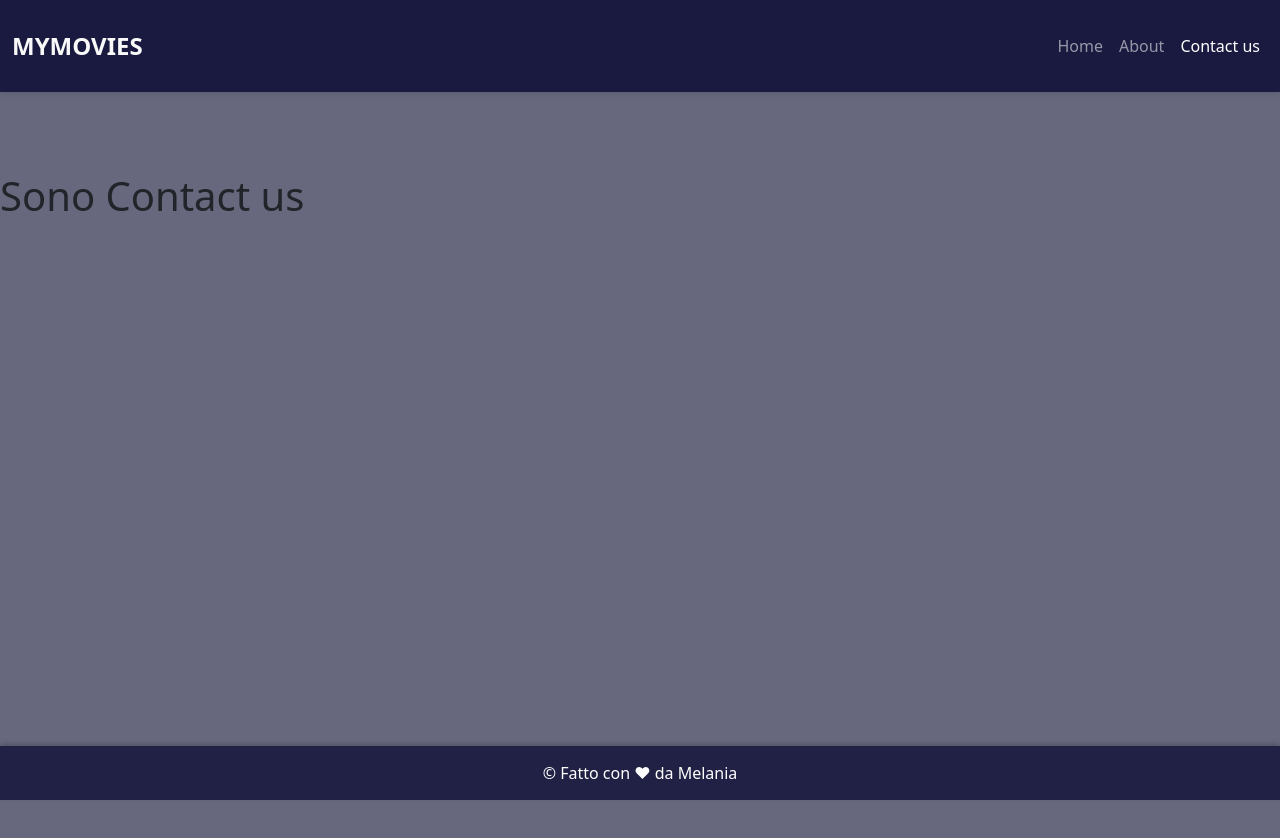
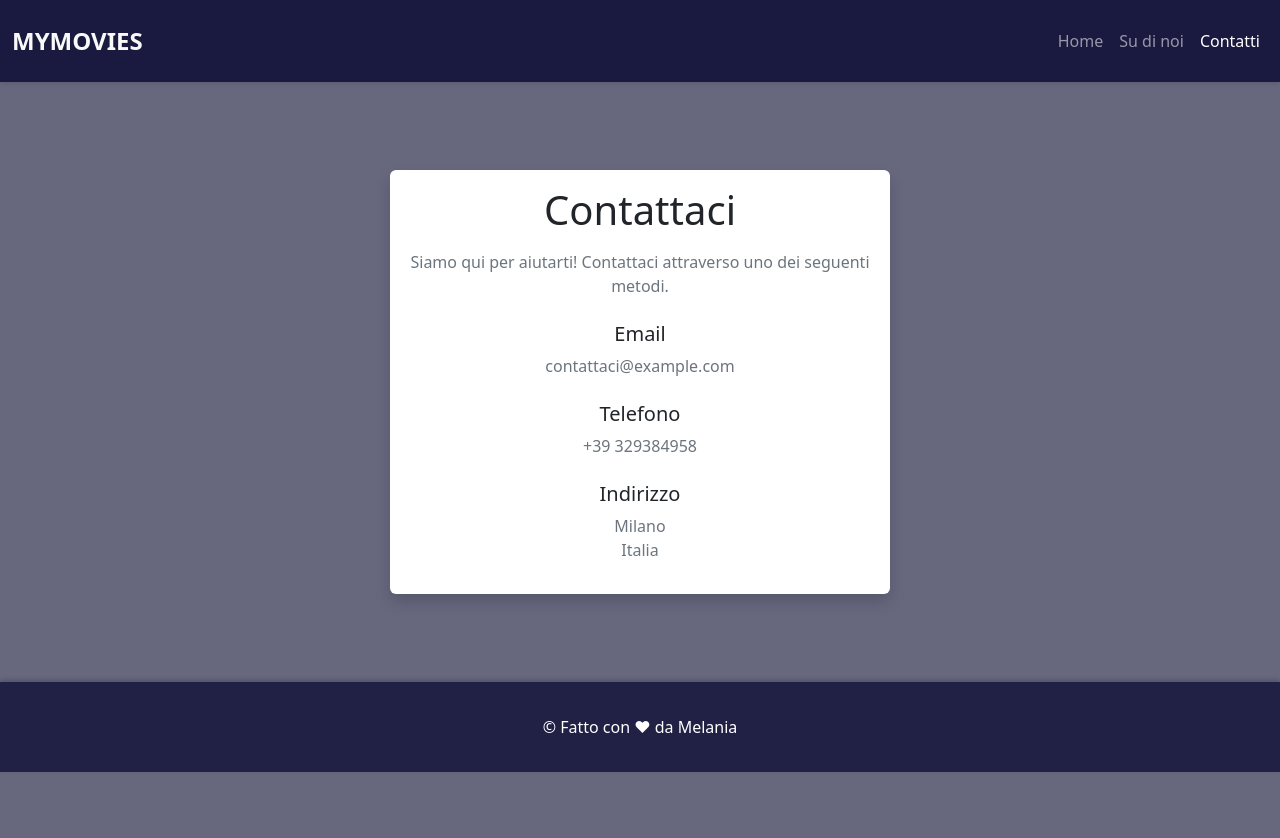
Before and after one commit to Melrizzuto/webapp-react, a React (Vite) app: page /contact in a window 1280 px wide. Shown: the top 838 px of the page. After the commit the page ends 800 px from the top, so only its background shows below. Built offline with nearby package versions, Linux system fonts and the light colour scheme; no server answers.

Commit message:
added style to about and contact pages and updated style to movieDetails page

```diff
--- a/src/components/Footer.module.css
+++ b/src/components/Footer.module.css
@@ -2,7 +2,7 @@
 .footer {
     background-color: rgba(26, 26, 64, 0.9);
     color: white;
-    padding: 15px 0;
+    padding: 33px 0;
     position: sticky;
     bottom: 0;
     width: 100%;
--- a/src/components/Header.jsx
+++ b/src/components/Header.jsx
@@ -52,12 +52,12 @@ export default function Header() {
               </li>
               <li className="nav-item">
                 <NavLink to="/about" className="nav-link">
-                  About
+                  Su di noi
                 </NavLink>
               </li>
               <li className="nav-item">
                 <NavLink to="/contact" className="nav-link">
-                  Contact us
+                  Contatti
                 </NavLink>
               </li>
               {/* <li>
--- a/src/components/Header.module.css
+++ b/src/components/Header.module.css
@@ -8,7 +8,7 @@
     background-color: rgba(26, 26, 64, 1);
     /* Blu scuro iniziale */
     transition: background-color 0.3s ease, padding 0.3s ease;
-    padding: 15px 0;
+    padding: 10px 0;
     box-shadow: 0 2px 5px rgba(0, 0, 0, 0.1);
 }
 
--- a/src/index.css
+++ b/src/index.css
@@ -6,22 +6,14 @@ body {
 
 main {
   width: 100%;
-  min-height: 100vh;
+  min-height: 75vh;
   display: flex;
   flex-direction: column;
-  padding-top: 80px;
-  /* Spazio per l'header */
-  padding-bottom: 80px;
-  /* Spazio per il footer */
   box-sizing: border-box;
-  overflow-y: auto;
-  /* Abilita lo scroll verticale */
+  padding-top: 20px;
 }
 
-/* Personalizzazione della barra di scorrimento per l'intera pagina */
 .content {
-  flex-grow: 1;
-  /* Occupare lo spazio restante */
   padding: 20px;
   background-color: #f4f4f4;
 }
@@ -32,18 +24,14 @@ main {
 
 ::-webkit-scrollbar-track {
   background: var(--color-black);
-  /* Colore di sfondo della traccia */
 }
 
 ::-webkit-scrollbar-thumb {
   background-color: #555;
-  /* Colore del pollice (parte che si muove) */
   border-radius: 10px;
   border: 2px solid var(--color-black);
-  /* Colore del bordo del pollice */
 }
 
 ::-webkit-scrollbar-thumb:hover {
   background-color: #888;
-  /* Colore quando il pollice viene selezionato o hover */
 }
--- a/src/pages/About.jsx
+++ b/src/pages/About.jsx
@@ -1,5 +1,16 @@
+import styles from './About.module.css';
+
 export default function About() {
     return (
-        <h1>Sono About</h1>
-    )
+        <div className={`d-flex ${styles.container}`}>
+            <div className={`bg-white shadow rounded ${styles.card}`}>
+                <h1 className="text-center text-dark mb-3">
+                    Riguardo noi
+                </h1>
+                <p className="text-center text-secondary mb-4">
+                    Lorem ipsum dolor, sit amet consectetur adipisicing elit. Rerum ea officia eaque repellendus explicabo fugiat vitae, harum fugit ab ducimus expedita dolor ipsam deserunt quisquam, nam praesentium odit molestias eligendi?
+                </p>
+            </div>
+        </div>
+    );
 }
--- /dev/null
+++ b/src/pages/About.module.css
@@ -0,0 +1,23 @@
+/* About.module.css */
+.container {
+    justify-content: center;
+    align-items: center;
+    min-height: 70vh;
+}
+
+.card {
+    padding: 2rem;
+    max-width: 600px;
+    width: 100%;
+    margin: 0 auto;
+}
+
+.card h1 {
+    font-size: 2rem;
+    font-weight: bold;
+}
+
+.card p {
+    font-size: 1rem;
+    line-height: 1.5;
+}
--- a/src/pages/ContactUs.jsx
+++ b/src/pages/ContactUs.jsx
@@ -1,5 +1,38 @@
+import styles from './ContactUs.module.css';
+
 export default function ContactUs() {
     return (
-        <h1>Sono Contact us</h1>
-    )
+        <div className={`d-flex ${styles.container}`}>
+            <div className={`bg-white shadow rounded ${styles.card}`}>
+                <h1 className="text-center text-dark mb-3">
+                    Contattaci
+                </h1>
+                <p className="text-center text-secondary mb-4">
+                    Siamo qui per aiutarti! Contattaci attraverso uno dei seguenti metodi.
+                </p>
+                <div className="text-center">
+                    {/* Email Section */}
+                    <div className="mb-4">
+                        <h2 className="h5 text-dark">Email</h2>
+                        <p className="text-secondary">contattaci@example.com</p>
+                    </div>
+
+                    {/* Phone Section */}
+                    <div className="mb-4">
+                        <h2 className="h5 text-dark">Telefono</h2>
+                        <p className="text-secondary">+39 329384958</p>
+                    </div>
+
+                    {/* Address Section */}
+                    <div>
+                        <h2 className="h5 text-dark">Indirizzo</h2>
+                        <p className="text-secondary">
+                            Milano <br />
+                            Italia
+                        </p>
+                    </div>
+                </div>
+            </div>
+        </div>
+    );
 }
--- /dev/null
+++ b/src/pages/ContactUs.module.css
@@ -0,0 +1,44 @@
+.container {
+    display: flex;
+    justify-content: center;
+    align-items: center;
+    min-height: 70vh;
+}
+
+.card {
+    background-color: white;
+    box-shadow: 0 4px 8px rgba(0, 0, 0, 0.1);
+    border-radius: 8px;
+    width: 100%;
+    max-width: 500px;
+    padding: 16px;
+}
+
+.title {
+    text-align: center;
+    color: #212529;
+    /* Dark color */
+    margin-bottom: 12px;
+}
+
+.description {
+    text-align: center;
+    color: #6c757d;
+    /* Secondary color */
+    margin-bottom: 24px;
+}
+
+.section {
+    text-align: center;
+    margin-bottom: 16px;
+}
+
+.section-title {
+    font-size: 1.25rem;
+    color: #212529;
+    margin-bottom: 8px;
+}
+
+.section-content {
+    color: #6c757d;
+}
--- a/src/pages/MovieDetails.jsx
+++ b/src/pages/MovieDetails.jsx
@@ -5,13 +5,12 @@ import Form from "../components/Form";
 import styles from './MovieDetails.module.css';
 
 function MovieDetails() {
-    const { id } = useParams(); // Si usa per recuperare l'id
-    const { movie, reviews, loading, error, fetchMovieDetails } = useContext(MovieContext);
+    const { id } = useParams(); // Si usa per recuperare l'id dal parametro della rotta
+    const { movie, reviews, loading, error, fetchMovieDetails } = useContext(MovieContext); // Ottieni i dati dal contesto
 
-    // Recupera i dettagli del film e le recensioni quando il componente viene montato
     useEffect(() => {
-        fetchMovieDetails(id); // Chiamata al fetch del contesto
-    }, [id]); // dipendenza
+        fetchMovieDetails(id); // Chiamata al fetch del contesto per ottenere i dettagli del film
+    }, [id]); // Quando l'id cambia, ricarica i dettagli
 
     // Funzione per rendere le stelle
     function renderStars(rating) {
@@ -20,7 +19,7 @@ function MovieDetails() {
             stars.push(
                 <span
                     key={i}
-                    className={i <= rating ? styles.filledStar : styles.emptyStar}
+                    className={i <= rating ? styles.filledStar : styles.emptyStar} // Imposta il colore delle stelle
                 >
                     &#9733;
                 </span>
@@ -29,11 +28,12 @@ function MovieDetails() {
         return stars;
     };
 
-    // Render della pagina
+    // Se i dati sono in fase di caricamento
     if (loading) {
         return <div className="container"><p>Caricamento...</p></div>;
     }
 
+    // Se c'è un errore
     if (error) {
         return <div className="container"><p className="text-danger">{error}</p></div>;
     }
@@ -42,37 +42,40 @@ function MovieDetails() {
         <div className={styles.movieDetails}>
             {movie ? (
                 <>
+                    <div className={styles.movieInfo}> {/* Sezione delle informazioni sul film */}
                         <h1 className={styles.title}>{movie.title}</h1>
                         <h6 className='py-2'>By {movie.director}</h6>
-                    {/* definisco l'URL dell'immagine dopo che movie è stato caricato */}
                         <img
                             src={`http://localhost:3000/images/${movie.image}`}
                             alt={movie.title}
                             className={styles.movieImage}
                         />
                         <p className={styles.description}>{movie.abstract}</p>
+                    </div>
 
+                    <div className={styles.reviews}> {/* Sezione delle recensioni */}
                         <h3 className={styles.reviewsTitle}>Recensioni</h3>
                         {reviews.length > 0 ? (
                             <ul className={styles.reviewsList}>
                                 {reviews.map((review) => (
                                     <li key={review.id} className={styles.reviewItem}>
                                         <strong>{review.name}</strong>: {review.text}
-                                    - {renderStars(review.vote)}
+                                        - {renderStars(review.vote)} {/* Mostra le stelle */}
                                     </li>
                                 ))}
                             </ul>
                         ) : (
                             <p>Nessuna recensione disponibile.</p>
                         )}
+
+                        <Form /> {/* Form per aggiungere una recensione */}
+                    </div>
                 </>
             ) : (
                 <p>Impossibile caricare i dettagli del film.</p>
             )}
-            <Form />
         </div>
     );
-};
-
+}
 
 export default MovieDetails;
--- a/src/pages/MovieDetails.module.css
+++ b/src/pages/MovieDetails.module.css
@@ -4,45 +4,46 @@
     margin: 0 auto;
     background-color: #f4f4f9;
     border-radius: 8px;
-    align-items: center;
     display: flex;
-    flex-direction: column;
-
-}
-
-
-.title {
-    font-size: 2rem;
-    font-weight: bold;
-    color: #333;
-    margin-bottom: 15px;
+    /* Layout a due colonne */
+    flex-direction: row;
+    gap: 20px;
+    /* Spazio tra le due colonne */
+    align-items: flex-start;
 }
 
 .movieImage {
-    width: 300px;
+    width: 450px;
     border-radius: 8px;
-    margin-bottom: 20px;
     object-fit: cover;
 }
 
-.description {
-    font-size: 1rem;
-    color: #555;
-    margin-bottom: 20px;
-    text-align: end;
+.movieInfo {
+    flex: 1;
+    /* Si espande per occupare lo spazio disponibile */
 }
 
-
+.reviews {
+    display: flex;
+    flex-direction: column;
+    /* Dispone le recensioni in colonna */
+    flex: 1;
+    /* Permette alle recensioni di occupare spazio */
+    margin-top: 20px;
+    /* Distanza tra la locandina e le recensioni */
+}
 
 .reviewsTitle {
     font-size: 1.5rem;
     color: #333;
-    margin-top: 20px;
+    margin-bottom: 15px;
 }
 
 .reviewsList {
     list-style: none;
     padding: 0;
+    margin-bottom: 20px;
+    /* Distanza tra recensioni e form */
 }
 
 .reviewItem {
```
Lines whose indentation alone changed are shown as unchanged.
